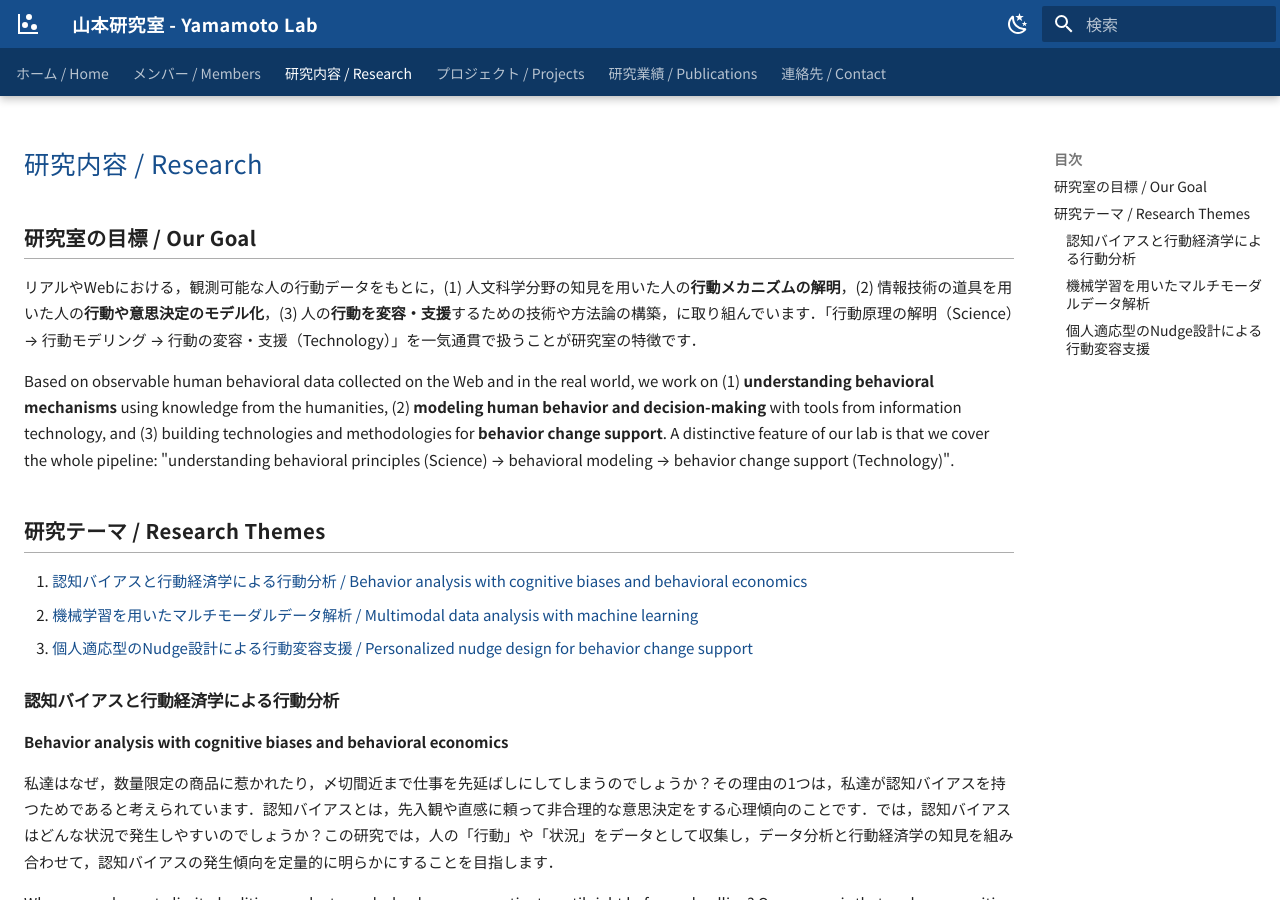
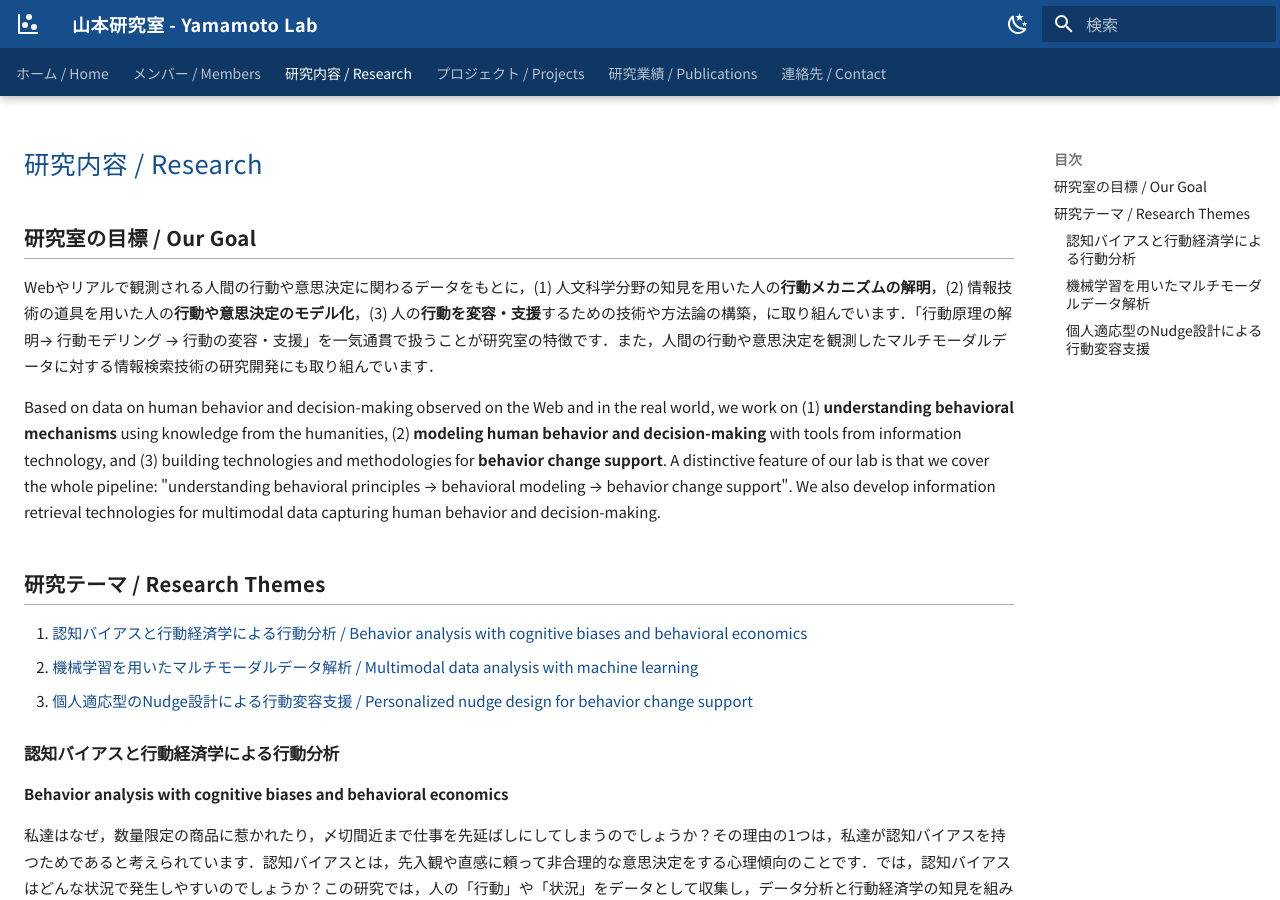
Before and after one commit to yamamotolab-tsukuba/yamamotolab-tsukuba.github.io, an MkDocs documentation site: the page built from docs/research.md, in a window 1280 px wide and 900 px high. Built offline with MkDocs 1.6.1 and Material for MkDocs 9.7.7, drawn with Linux system fonts in a browser that asks for light colours.

Commit message:
研究内容の研究室の目標をAbout usの新文言に合わせて更新
Co-Authored-By: Claude Fable 5 <noreply@anthropic.com>

```diff
--- a/docs/research.md
+++ b/docs/research.md
@@ -2,9 +2,9 @@
 
 ## 研究室の目標 / Our Goal
 
-リアルやWebにおける，観測可能な人の行動データをもとに，(1) 人文科学分野の知見を用いた人の**行動メカニズムの解明**，(2) 情報技術の道具を用いた人の**行動や意思決定のモデル化**，(3) 人の**行動を変容・支援**するための技術や方法論の構築，に取り組んでいます．「行動原理の解明（Science）→ 行動モデリング → 行動の変容・支援（Technology）」を一気通貫で扱うことが研究室の特徴です．
+Webやリアルで観測される人間の行動や意思決定に関わるデータをもとに，(1) 人文科学分野の知見を用いた人の**行動メカニズムの解明**，(2) 情報技術の道具を用いた人の**行動や意思決定のモデル化**，(3) 人の**行動を変容・支援**するための技術や方法論の構築，に取り組んでいます．「行動原理の解明→ 行動モデリング → 行動の変容・支援」を一気通貫で扱うことが研究室の特徴です．また，人間の行動や意思決定を観測したマルチモーダルデータに対する情報検索技術の研究開発にも取り組んでいます．
 
-Based on observable human behavioral data collected on the Web and in the real world, we work on (1) **understanding behavioral mechanisms** using knowledge from the humanities, (2) **modeling human behavior and decision-making** with tools from information technology, and (3) building technologies and methodologies for **behavior change support**. A distinctive feature of our lab is that we cover the whole pipeline: "understanding behavioral principles (Science) → behavioral modeling → behavior change support (Technology)".
+Based on data on human behavior and decision-making observed on the Web and in the real world, we work on (1) **understanding behavioral mechanisms** using knowledge from the humanities, (2) **modeling human behavior and decision-making** with tools from information technology, and (3) building technologies and methodologies for **behavior change support**. A distinctive feature of our lab is that we cover the whole pipeline: "understanding behavioral principles → behavioral modeling → behavior change support". We also develop information retrieval technologies for multimodal data capturing human behavior and decision-making.
 
 ## 研究テーマ / Research Themes
 
```
